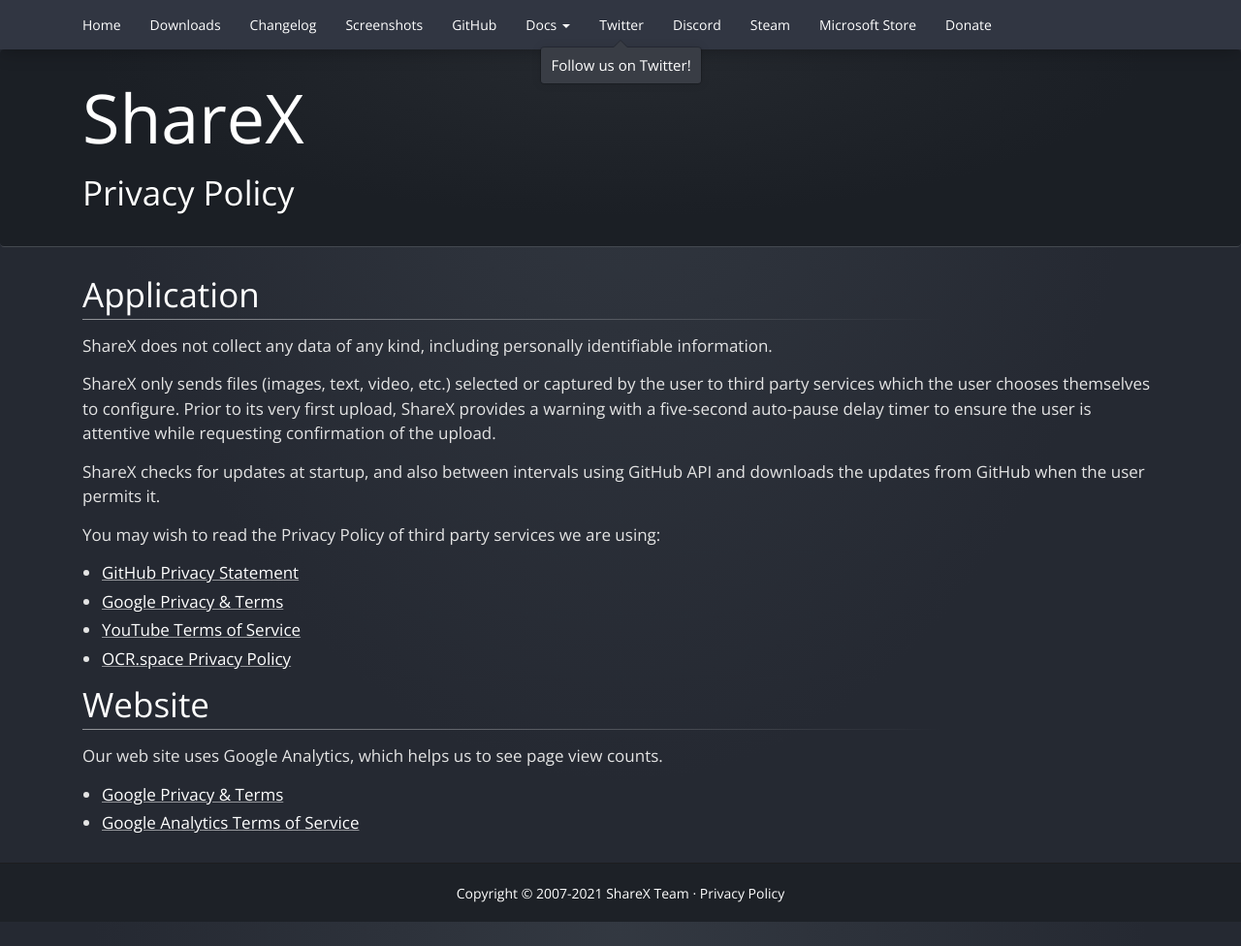
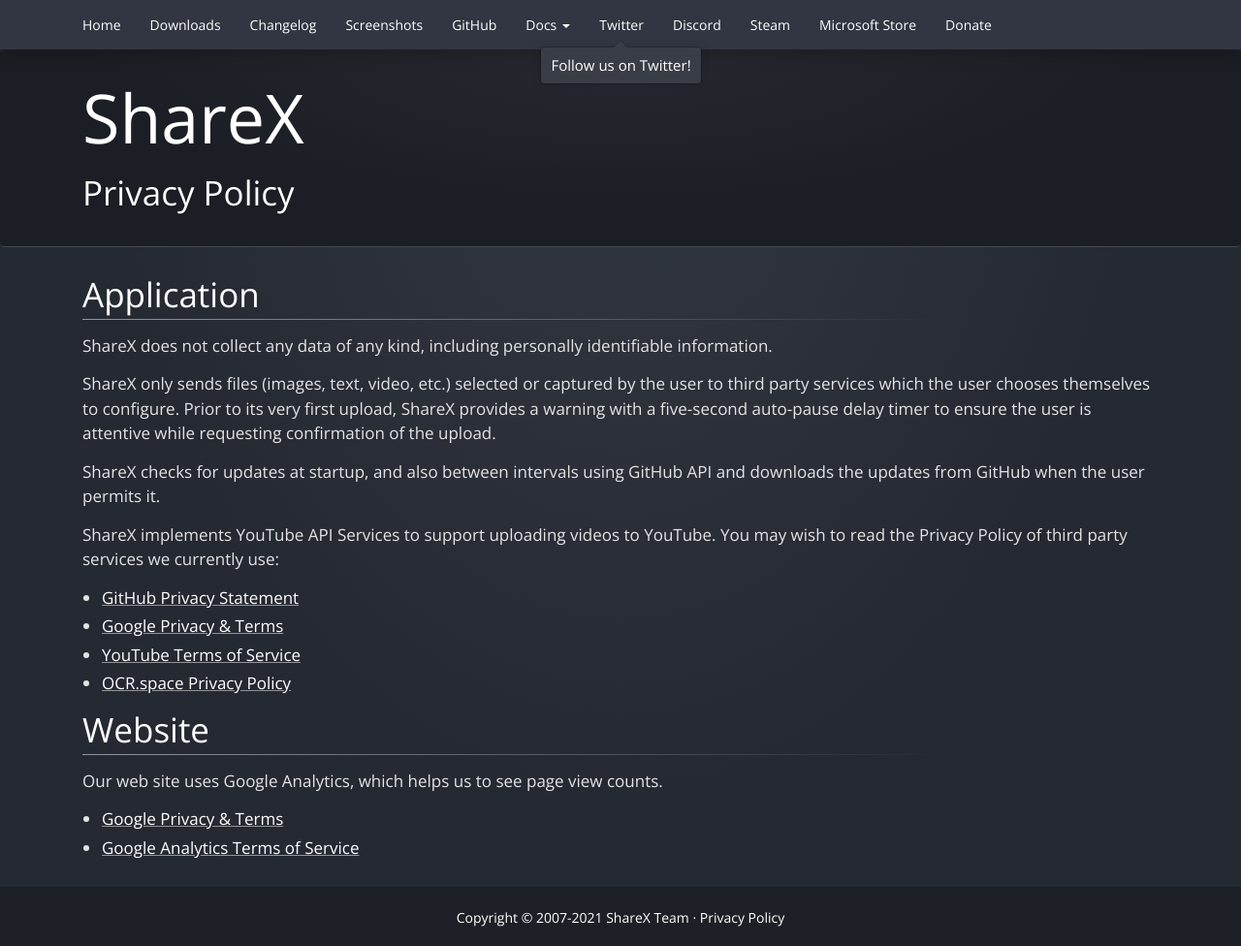
Before and after one commit to ShareX/sharex.github.io, a Jekyll site: the page built from privacy-policy/index.md, in a window 1280 px wide. Shown: the whole page at 97% size. Built offline with Jekyll 4.4.1, drawn with Linux system fonts in a browser that asks for light colours.

Commit message:
Mention YouTube API Services

```diff
--- a/privacy-policy/index.md
+++ b/privacy-policy/index.md
@@ -11,7 +11,7 @@
 
 ShareX checks for updates at startup, and also between intervals using GitHub API and downloads the updates from GitHub when the user permits it.
 
-You may wish to read the Privacy Policy of third party services we are using:
+ShareX implements YouTube API Services to support uploading videos to YouTube. You may wish to read the Privacy Policy of third party services we currently use:
 
 * [GitHub Privacy Statement](https://docs.github.com/en/github/site-policy/github-privacy-statement)
 * [Google Privacy & Terms](https://policies.google.com/privacy)
```
Also changed, not shown: 1 other file.
